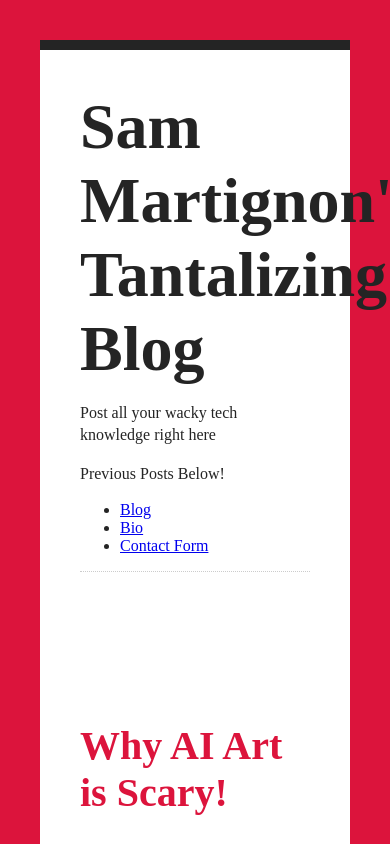
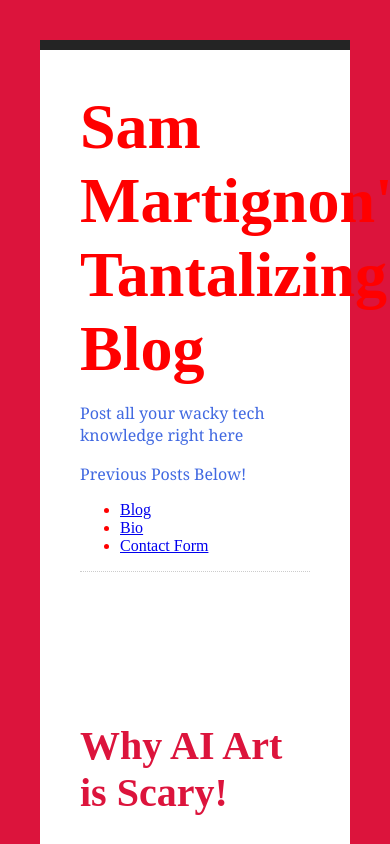
Before and after one commit to sammartignon/mi349_blog, a plain HTML site: page index.html in a window 390 px wide. Shown: the top 844 px of the page. Drawn offline with Linux system fonts and the light colour scheme.

Commit message:
CSS Media Q

```diff
--- a/style.css
+++ b/style.css
@@ -59,3 +59,14 @@ color: crimson;
     display: flex;
     padding-bottom: 10px;
 }
+
+@media (max-width: 400px) {
+    p {
+        color: royalblue;
+        font-family: Georgia, 'Times New Roman', Times, serif;
+    }
+    .TitleNav {
+        color: red;
+    }
+
+}
```
